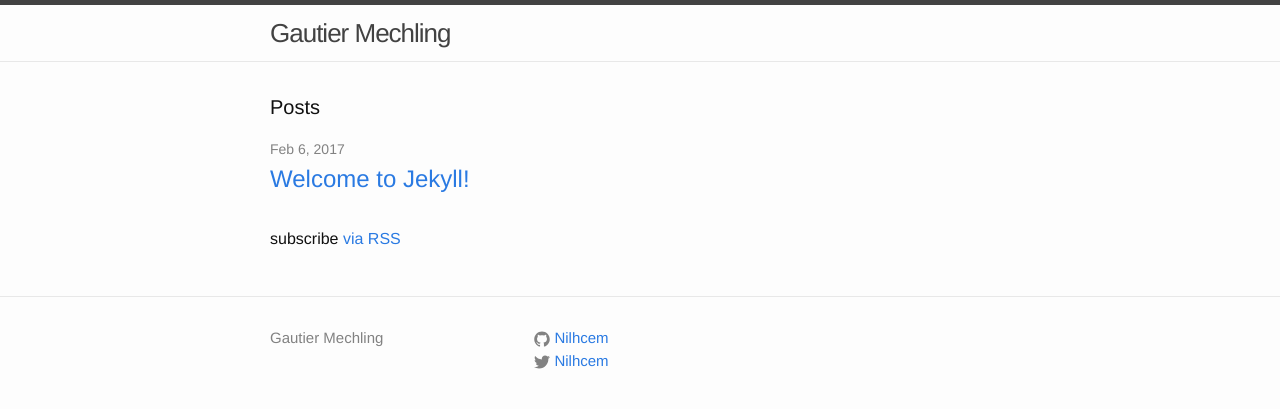
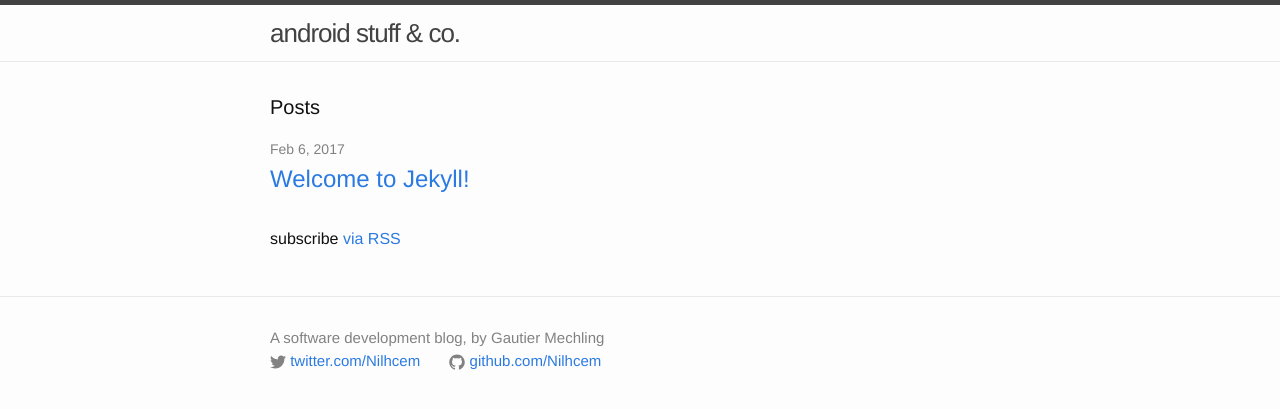
Before and after one commit to Nilhcem/nilhcem.github.io, a Jekyll site: the page built from index.md, in a window 1280 px wide. Shown: the top 409 px of the page. Built offline with Jekyll 4.4.1, drawn with Linux system fonts in a browser that asks for light colours.

Commit message:
Update theme

```diff
--- a/_config.yml
+++ b/_config.yml
@@ -1,5 +1,6 @@
-title: Gautier Mechling
-description: Android stuff & co
+title: android stuff & co.
+description: Gautier's personal development blog
+author: Gautier Mechling
 baseurl: ""
 url: "http://nilhcem.com"
 twitter_username: Nilhcem
--- a/_includes/footer.html
+++ b/_includes/footer.html
@@ -3,36 +3,21 @@
   <div class="wrapper">
 
     <div class="footer-col-wrapper">
-      <div class="footer-col footer-col-1">
-        <ul class="contact-list">
+      <div>A software development blog, by {{ site.author | escape }}</div>
+
+      <ul class="social-media-list">
+        {% if site.twitter_username %}
         <li>
-            {% if site.author %}
-              {{ site.author | escape }}
-            {% else %}
-              {{ site.title | escape }}
+          {% include icon-twitter.html username=site.twitter_username %}
+        </li>
         {% endif %}
-            </li>
-            {% if site.email %}
-            <li><a href="mailto:{{ site.email }}">{{ site.email }}</a></li>
-            {% endif %}
-        </ul>
-      </div>
 
-      <div class="footer-col footer-col-2">
-        <ul class="social-media-list">
         {% if site.github_username %}
         <li>
           {% include icon-github.html username=site.github_username %}
         </li>
         {% endif %}
-
-          {% if site.twitter_username %}
-          <li>
-            {% include icon-twitter.html username=site.twitter_username %}
-          </li>
-          {% endif %}
       </ul>
-      </div>
 
     </div>
 
--- a/_includes/header.html
+++ b/_includes/header.html
@@ -1,27 +1,5 @@
 <header class="site-header" role="banner">
-
   <div class="wrapper">
-
     <a class="site-title" href="{{ "/" | relative_url}}">{{ site.title | escape }}</a>
-
-    <nav class="site-nav">
-      <span class="menu-icon">
-        <svg viewBox="0 0 18 15" width="18px" height="15px">
-          <path fill="#424242" d="M18,1.484c0,0.82-0.665,1.484-1.484,1.484H1.484C0.665,2.969,0,2.304,0,1.484l0,0C0,0.665,0.665,0,1.484,0 h15.031C17.335,0,18,0.665,18,1.484L18,1.484z"/>
-          <path fill="#424242" d="M18,7.516C18,8.335,17.335,9,16.516,9H1.484C0.665,9,0,8.335,0,7.516l0,0c0-0.82,0.665-1.484,1.484-1.484 h15.031C17.335,6.031,18,6.696,18,7.516L18,7.516z"/>
-          <path fill="#424242" d="M18,13.516C18,14.335,17.335,15,16.516,15H1.484C0.665,15,0,14.335,0,13.516l0,0 c0-0.82,0.665-1.484,1.484-1.484h15.031C17.335,12.031,18,12.696,18,13.516L18,13.516z"/>
-        </svg>
-      </span>
-
-      <div class="trigger">
-        {% for my_page in site.pages %}
-          {% if my_page.title %}
-          <a class="page-link" href="{{ my_page.url | relative_url }}">{{ my_page.title | escape }}</a>
-          {% endif %}
-        {% endfor %}
-      </div>
-    </nav>
-
   </div>
-
 </header>
--- a/_includes/icon-github.html
+++ b/_includes/icon-github.html
@@ -1 +1 @@
-<a href="https://github.com/{{ include.username }}"><span class="icon icon--github">{% include icon-github.svg %}</span><span class="username">{{ include.username }}</span></a>
+<a href="https://github.com/{{ include.username }}"><span class="icon icon--github">{% include icon-github.svg %}</span>github.com/<span class="username">{{ include.username }}</span></a>
--- a/_includes/icon-twitter.html
+++ b/_includes/icon-twitter.html
@@ -1 +1 @@
-<a href="https://twitter.com/{{ include.username }}"><span class="icon icon--twitter">{% include icon-twitter.svg %}</span><span class="username">{{ include.username }}</span></a>
+<a href="https://twitter.com/{{ include.username }}"><span class="icon icon--twitter">{% include icon-twitter.svg %}</span>twitter.com/<span class="username">{{ include.username }}</span></a>
--- a/_sass/minima/_layout.scss
+++ b/_sass/minima/_layout.scss
@@ -235,3 +235,13 @@
     }
   }
 }
+
+.footer-col-wrapper {
+  margin-left: 0px;
+
+  ul li {
+    display: inline;
+    margin-right: 25px;
+    white-space: nowrap;
+  }
+}
```
Lines whose indentation alone changed are shown as unchanged.
